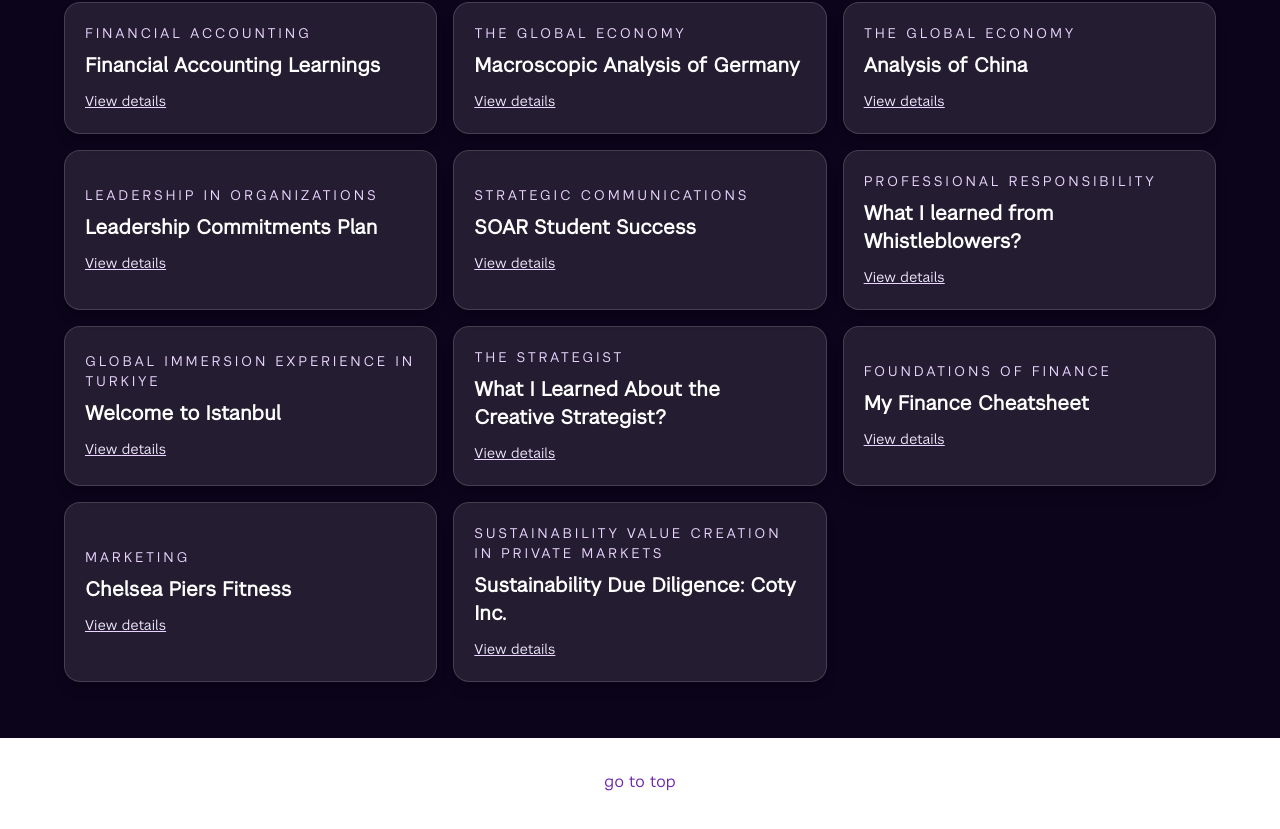
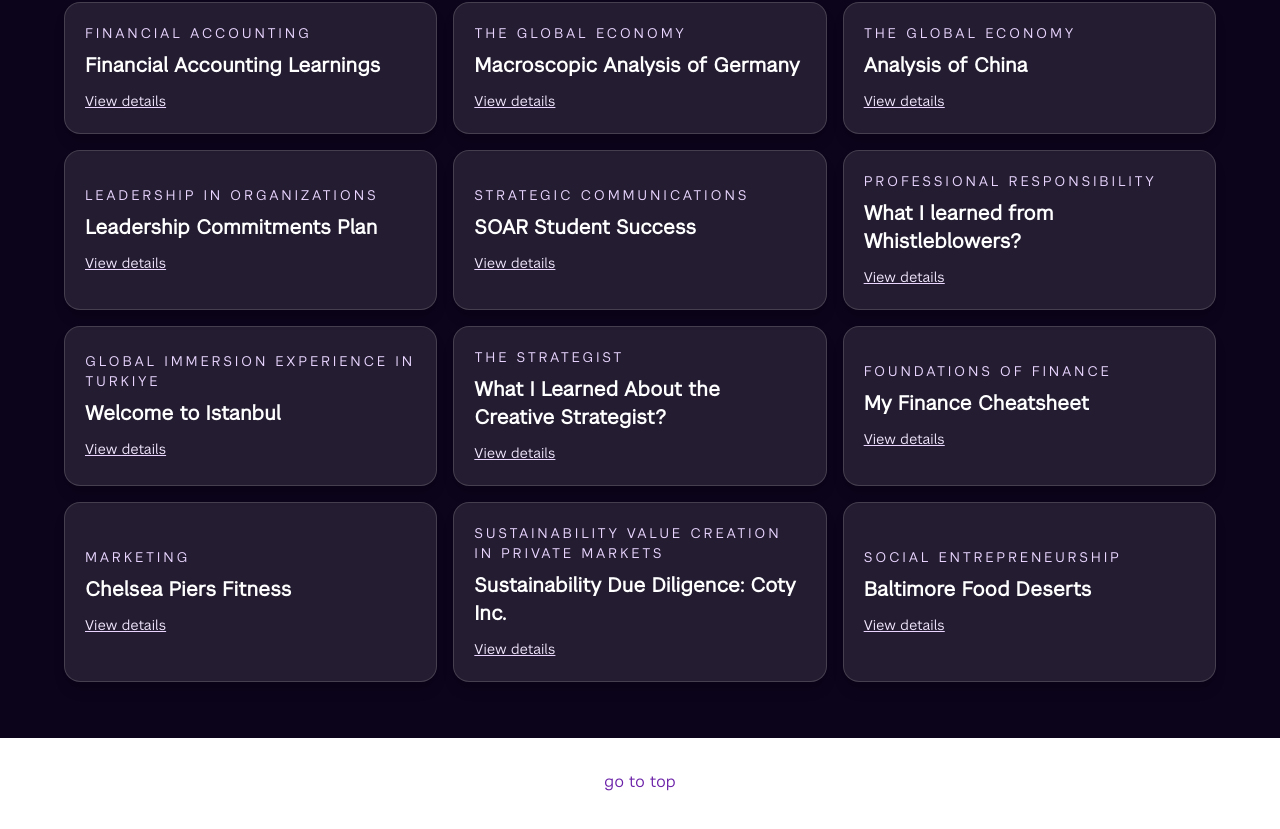
Before and after one commit to arnab-156/arnab-majumdar, a Next.js app: page /nyu in a window 1280 px wide. Shown: the part 2145-2974 px from the top of the page. Built offline with nearby package versions, Linux system fonts and the light colour scheme.

Commit message:
Update Social Entrepreneurship to PD badge and add Baltimore Food Deserts project (#181)

```diff
--- a/src/app/nyu/projects-data.ts
+++ b/src/app/nyu/projects-data.ts
@@ -159,13 +159,13 @@ export const nyuCourses: NyuCourse[] = [
   {
     name: "Social Entrepreneurship",
     sustainabilityElective: true,
-    inProgress: true,
+    pdph: true,
     credits: 2.5,
     faculty: {
       name: "Hans Taparia",
       url: "https://www.stern.nyu.edu/faculty/bio/hans-taparia",
     },
-    projects: [],
+    projects: ["Baltimore Food Deserts"],
   },
   {
     name: "Behavioral Finance",
@@ -215,6 +215,20 @@ export const nyuCourses: NyuCourse[] = [
 ];
 
 export const nyuProjectInfo: Record<string, NyuProjectDetails> = {
+  "Baltimore Food Deserts": {
+    description:
+      "Primary field research and venture discovery for Lotus Fruits (run with Coppin State University) examining fresh-food access across Baltimore. Business listings show more than 500 grocery outlets in Baltimore City, yet only 28 are full supermarkets and 77% of city land sits over half a mile from one — so this study pairs spatial business data with an anonymous 23-question resident survey and optional receipt study to learn where households actually shop, how they get there, and what would make fresh food easier to buy close to home.",
+    outcomes: [
+      "Separated headline store counts from lived food access: among 500+ grocery listings in Baltimore's business data, only 28 are full supermarkets, with 1 in 4 residents living in a Healthy Food Priority Area.",
+      "Paired secondary spatial data (SimplyAnalytics and the Johns Hopkins Center for a Livable Future) with an anonymous, ZIP-level 23-question survey and optional receipt study capturing real travel, basket, and spend behavior.",
+      "Focused outreach on West Baltimore, East Baltimore, Brooklyn, and Curtis Bay — the areas farthest from a full supermarket — supported by a mobile-first survey page, YouTube Short explainer, and scannable QR code.",
+      "Grounded the Lotus Fruits social-enterprise model in primary community demand evidence before designing neighborhood fresh-food distribution.",
+    ],
+    urls: [
+      { title: "Project page", url: "/BaltimoreFoodDesert" },
+      { title: "Take the survey", url: "https://form.jotform.com/263075465995068" },
+    ],
+  },
   "Sustainability Due Diligence: Coty Inc.": {
     description:
       "A simulated investment committee: four teams ran a full sustainability diligence on a global beauty company, and I led the risk assessment workstream — identifying material risks, assigning severity, proposing mitigations, and defending the analysis under IC questioning.",
```
